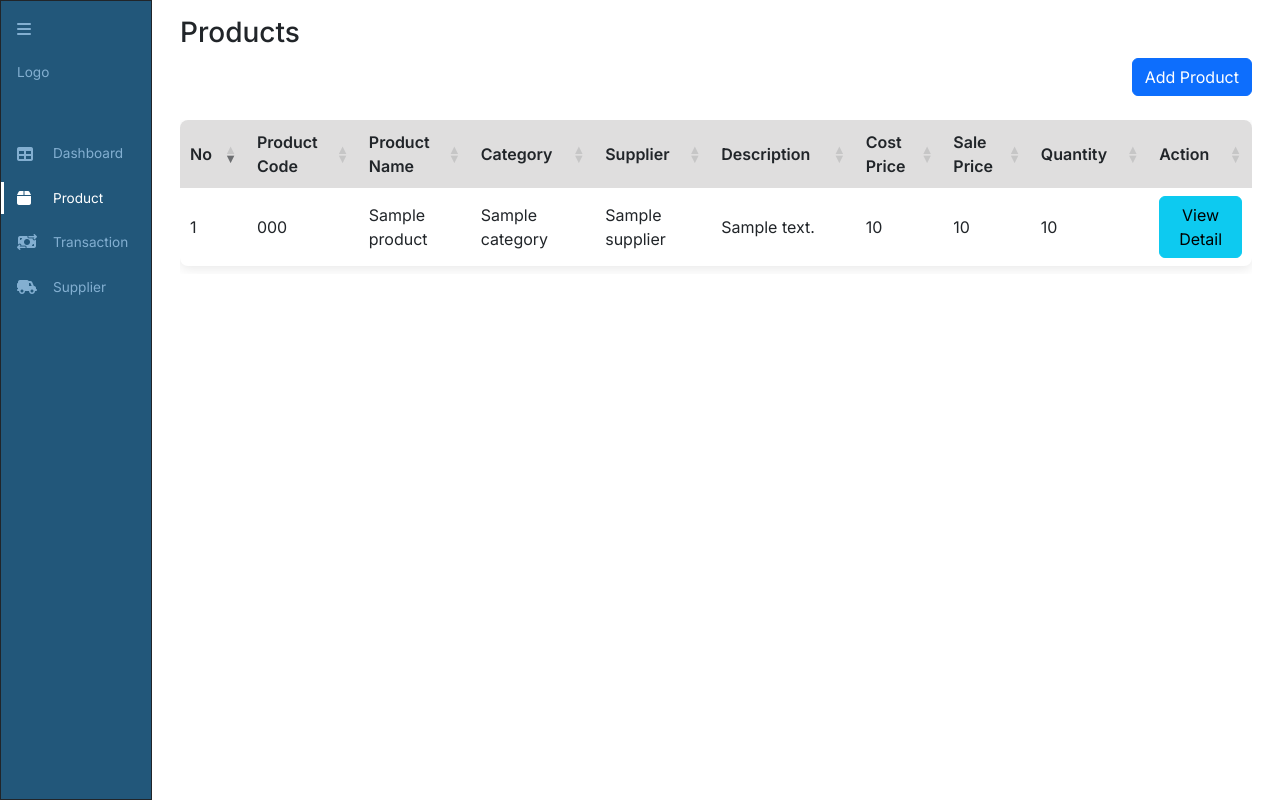
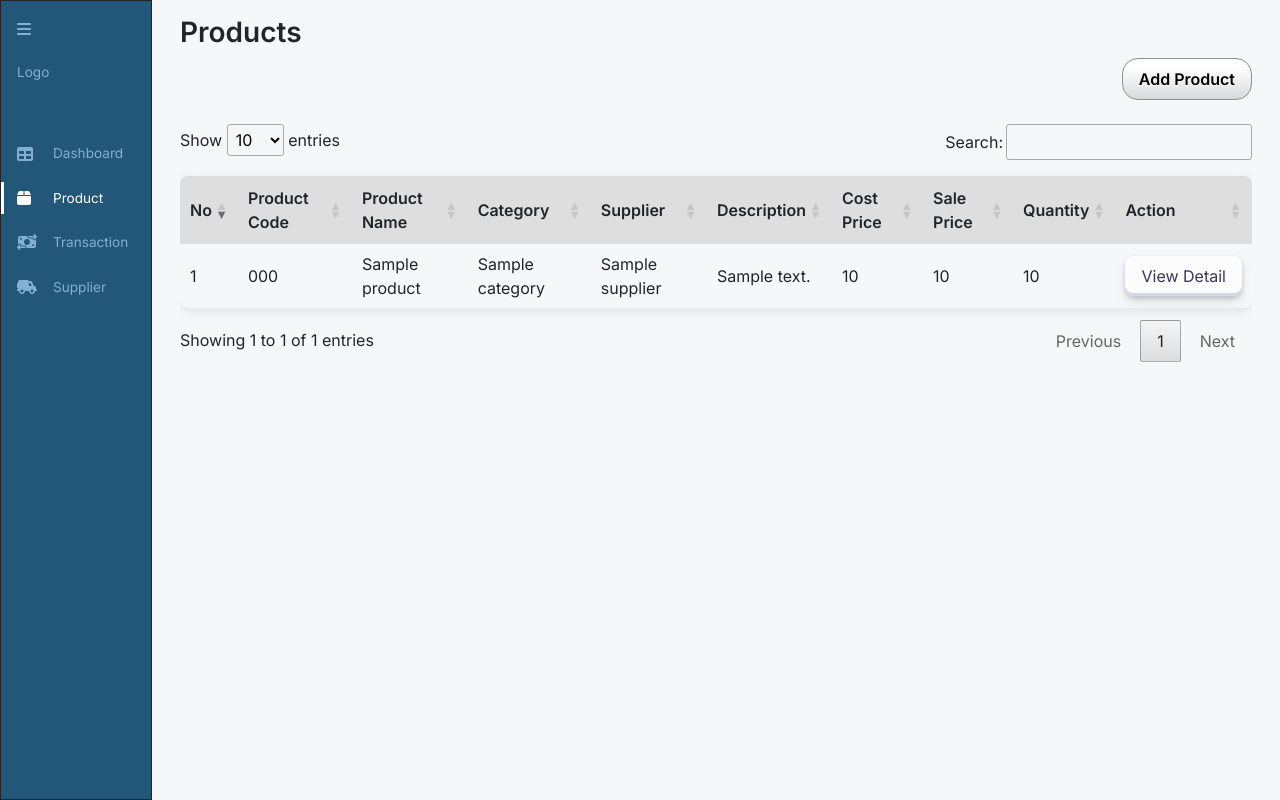
Before and after one commit to yitmeng00/inventory-mgmt-sys, a PHP site: page /product.php in a window 1280 px wide. Run offline with PHP 8.4, Linux system fonts and the light colour scheme; tables that the repository leaves empty or names only in its code hold one stand-in row (values such as "Sample post"); data that the repository does not hold is empty; some libraries are stand-ins or nearby versions.

Commit message:
Refactored styling for the system

```diff
--- a/assets/css/main.css
+++ b/assets/css/main.css
@@ -1,11 +1,17 @@
 @import url("https://fonts.googleapis.com/css2?family=Inter:wght@300;400;500;600&display=swap");
 
 :root {
-    --primary-color: #22577a;
-    --secondary-color: #38a3a5;
-    --tertiary-clor: #184e77;
+    --primary-color: rgb(34, 87, 122);
+    --secondary-color: rgb(56, 163, 165);
+    --tertiary-clor: rgb(24, 78, 119);
+    --primary-bg-color: rgb(246, 247, 248);
+    --table-th-color: rgb(223, 222, 222);
+    --table-tr-hover: rgb(238, 237, 237);
     --primary-font: "Inter", sans-serif;
-    --navbar-font-color: #83afd1;
+    --navbar-font-color: rgb(131, 175, 209);
+    --navbar-active: rgb(255, 255, 255);
+    --primary-box-shadow: rgba(0, 0, 0, 0.15) 0px 5px 15px 0px;
+    --secondary-box-shadow: rgba(0, 0, 0, 0.09) 0px 3px 12px;
 }
 
 body {
@@ -18,7 +24,7 @@ body {
 
 .active,
 .active i {
-    color: white !important;
+    color: var(--navbar-active) !important;
 }
 
 .active::before {
@@ -27,7 +33,7 @@ body {
     left: 0;
     width: 0.2rem;
     height: 2rem;
-    background-color: white;
+    background-color: var(--navbar-active);
 }
 
 /** Navbar **/
@@ -55,7 +61,7 @@ body {
 .ims__navbar-content a:hover,
 .ims__navbar-content a:hover i,
 .ims__navbar-content i:hover {
-    color: white;
+    color: var(--navbar-active);
 }
 
 .ims__navbar-link-container {
@@ -83,16 +89,19 @@ canvas {
 
 .dashboard__chart-content {
     border-radius: 0.5rem;
-    box-shadow: rgba(0, 0, 0, 0.15) 0px 5px 15px 0px;
+    box-shadow: var(--primary-box-shadow);
 }
 
 /* Main Content */
-#ims__main-dashboard {
-    background-color: #f6f7f8;
+#ims__main-dashboard,
+#ims__main-product,
+#ims__main-transaction,
+#ims__main-supplier {
+    background-color: var(--primary-bg-color);
 }
 
 .ims__overview-section-container {
-    box-shadow: rgba(0, 0, 0, 0.15) 0px 5px 15px 0px;
+    box-shadow: var(--primary-box-shadow);
 }
 
 .ims__overview-content-title p {
@@ -108,20 +117,20 @@ canvas {
 #ims__supplier-table {
     border: none;
     border-radius: 0.5rem;
-    box-shadow: rgba(0, 0, 0, 0.09) 0px 3px 12px;
+    box-shadow: var(--secondary-box-shadow);
 }
 
 #ims__product-table tbody tr:hover,
 #ims__transaction-table tbody tr:hover,
 #ims__supplier-table tbody tr:hover {
-    background-color: #f7f6f6;
+    background-color: var(--table-tr-hover);
 }
 
 #ims__product-table th,
 #ims__transaction-table th,
 #ims__supplier-table th {
     border: none;
-    background-color: #dfdede;
+    background-color: var(--table-th-color);
 }
 
 #ims__product-table_filter,
@@ -140,3 +149,80 @@ canvas {
     max-height: 20rem;
     width: auto;
 }
+
+.ims__add-btn {
+    padding: 0.5rem 1rem;
+    outline: none;
+    background-image: linear-gradient(
+        to top,
+        #d8d9db 0%,
+        #fff 80%,
+        #fdfdfd 100%
+    );
+    border-radius: 1rem;
+    border: 1px solid #8f9092;
+    transition: all 0.2s ease;
+    font-weight: 600;
+    text-shadow: 0 1px rgb(255, 255, 255);
+}
+
+.ims__add-btn:hover {
+    box-shadow: 0 4px 3px 1px rgb(252, 252, 252), 0 6px 8px rgb(214, 215, 217),
+        0 -4px 4px rgb(206, 207, 209), 0 -6px 4px rgb(254, 254, 254),
+        inset 0 0 3px 3px rgb(206, 207, 209);
+}
+
+.ims__add-btn:active {
+    box-shadow: 0 4px 3px 1px #fcfcfc, 0 6px 8px #d6d7d9, 0 -4px 4px #cecfd1,
+        0 -6px 4px #fefefe, inset 0 0 5px 3px #999, inset 0 0 30px #aaa;
+}
+
+.ims__view-detail-btn,
+.ims__add-item-submit-btn,
+.ims__view-detail-edit-btn,
+.ims__view-detail-dlt-btn {
+    border-radius: 0.5rem;
+    border: none;
+    box-shadow: rgba(45, 35, 66, 0.2) 0 2px 4px,
+        rgba(45, 35, 66, 0.15) 0 7px 13px -3px,
+        rgb(214, 214, 231) 0 -3px 0 inset;
+    color: #36395a;
+    padding: 0.5rem 1rem;
+    position: relative;
+    transition: box-shadow 0.15s, transform 0.15s;
+    white-space: nowrap;
+}
+
+.ims__view-detail-btn:hover,
+.ims__add-item-submit-btn:hover,
+.ims__view-detail-edit-btn:hover,
+.ims__view-detail-dlt-btn:hover {
+    box-shadow: rgba(45, 35, 66, 0.3) 0 4px 8px,
+        rgba(45, 35, 66, 0.2) 0 7px 13px -3px, rgb(214, 214, 231) 0 -3px 0 inset;
+    transform: translateY(-2px);
+}
+
+.ims__view-detail-btn:active,
+.ims__add-item-submit-btn:active,
+.ims__view-detail-edit-btn:active,
+.ims__view-detail-dlt-btn:active {
+    box-shadow: rgb(214, 214, 231) 0 3px 7px inset;
+    transform: translateY(2px);
+}
+
+.ims__view-detail-btn {
+    background-color: rgb(252, 252, 253);
+}
+
+.ims__add-item-submit-btn,
+.ims__view-detail-edit-btn {
+    background-color: rgb(115, 211, 255);
+}
+
+.ims__view-detail-dlt-btn {
+    background-color: rgb(255, 143, 143);
+}
+
+.ims__input-field {
+    border: 1px solid rgb(151, 151, 151);
+}
--- a/assets/js/element.js
+++ b/assets/js/element.js
@@ -26,6 +26,7 @@ class ElementFactory {
         const div = this.createDiv();
 
         const value = document.createElement(fontType);
+        value.classList.add("fw-bold")
         value.textContent = title;
 
         row.appendChild(col);
@@ -51,7 +52,6 @@ class ElementFactory {
     static createButton = (type, value) => {
         const btn = document.createElement("button");
         btn.type = type;
-        btn.classList.add("btn");
         btn.innerHTML = value;
 
         return btn;
@@ -65,9 +65,11 @@ class ElementFactory {
         disabled
     ) => {
         const label = document.createElement("label");
+        label.classList.add("fw-bold");
         label.textContent = labelText;
 
         const input = document.createElement("input");
+        input.classList.add("ims__input-field", "px-2", "py-1", "w-100", "rounded");
         input.type = inputType;
         input.name = inputName;
         input.value = inputValue;
@@ -118,9 +120,11 @@ class ElementFactory {
         selectedID
     ) => {
         const label = document.createElement("label");
+        label.classList.add("fw-bold");
         label.textContent = labelText;
 
         const select = document.createElement("select");
+        select.classList.add("ims__input-field", "px-2", "py-1", "w-100", "rounded");
         select.name = idPropertyName;
         select.disabled = disabled;
 
@@ -168,6 +172,7 @@ class ElementFactory {
 
     static createLabel = (value) => {
         const label = document.createElement("label");
+        label.classList.add("fw-bold");
         label.textContent = value;
 
         return label;
@@ -255,7 +260,7 @@ class ElementFactory {
                     "button",
                     "View Detail"
                 );
-                viewDetailButton.classList.add("btn", "btn-info");
+                viewDetailButton.classList.add("ims__view-detail-btn");
                 viewDetailButton.setAttribute("data-bs-toggle", "modal");
                 viewDetailButton.setAttribute("data-bs-target", "#ims__modal");
 
@@ -296,7 +301,7 @@ class ElementFactory {
                     "button",
                     "View Detail"
                 );
-                viewDetailButton.classList.add("btn", "btn-info");
+                viewDetailButton.classList.add("ims__view-detail-btn");
                 viewDetailButton.setAttribute("data-bs-toggle", "modal");
                 viewDetailButton.setAttribute("data-bs-target", "#ims__modal");
 
@@ -337,7 +342,7 @@ class ElementFactory {
                     "button",
                     "View Detail"
                 );
-                viewDetailButton.classList.add("btn", "btn-info");
+                viewDetailButton.classList.add("ims__view-detail-btn");
                 viewDetailButton.setAttribute("data-bs-toggle", "modal");
                 viewDetailButton.setAttribute("data-bs-target", "#ims__modal");
 
@@ -361,7 +366,7 @@ class ElementFactory {
             overviewContentCol.appendChild(overviewContentWrapper);
 
             const titleRow = this.createTitle(content.title, "p");
-            titleRow.classList.add("ims__overview-content-title");
+            titleRow.classList.add("ims__overview-content-title", "text-secondary");
 
             const dataRow = this.createRow();
             const dataCol = this.createCol();
@@ -478,6 +483,10 @@ class ElementFactory {
                 title: {
                     display: true,
                     text: "Total product over categories",
+                    align: "start",
+                    padding: {
+                        bottom: 30,
+                    },
                     font: {
                         size: 20,
                     },
@@ -598,6 +607,10 @@ class ElementFactory {
                 title: {
                     display: true,
                     text: "Purchase over months",
+                    align: "start",
+                    padding: {
+                        bottom: 30,
+                    },
                     font: {
                         size: 20,
                     },
@@ -716,6 +729,10 @@ class ElementFactory {
                 title: {
                     display: true,
                     text: "Sale over months",
+                    align: "start",
+                    padding: {
+                        bottom: 30,
+                    },
                     font: {
                         size: 20,
                     },
@@ -857,6 +874,10 @@ class ElementFactory {
                 title: {
                     display: true,
                     text: "Revenue and Profit over months",
+                    align: "start",
+                    padding: {
+                        bottom: 30,
+                    },
                     font: {
                         size: 20,
                     },
@@ -923,6 +944,10 @@ class ElementFactory {
                 title: {
                     display: true,
                     text: "Low stock products",
+                    align: "start",
+                    padding: {
+                        bottom: 30,
+                    },
                     font: {
                         size: 20,
                     },
@@ -1004,6 +1029,10 @@ class ElementFactory {
                 title: {
                     display: true,
                     text: "Best-selling products",
+                    align: "start",
+                    padding: {
+                        bottom: 30,
+                    },
                     font: {
                         size: 20,
                     },
@@ -1035,7 +1064,7 @@ class ElementFactory {
         const modalType =
             tableType.charAt(0).toUpperCase() + tableType.slice(1);
         if (actionType == "Add") {
-            this.renderModalHeader(modalHeader, `${actionType} ${modalType}`);
+            this.renderModalHeader(modalHeader, `New ${modalType}`);
         } else if (actionType == "Detail") {
             this.renderModalHeader(modalHeader, `${modalType} ${actionType}`);
         }
@@ -1080,7 +1109,7 @@ class ElementFactory {
 
     static renderModalHeader = (modalHeader, title) => {
         const modalTitle = document.createElement("h1");
-        modalTitle.classList.add("modal-title", "fs-5");
+        modalTitle.classList.add("modal-title", "fw-bold", "fs-4");
         modalTitle.textContent = title;
 
         const closeButton = this.createButton("button", "");
@@ -1310,13 +1339,13 @@ class ElementFactory {
             "gap-2"
         );
         const editButton = this.createButton("button", "Edit");
-        editButton.classList.add("btn-primary");
+        editButton.classList.add("ims__view-detail-edit-btn");
         editButton.addEventListener("click", () => {
             this.handleProductEditBtnEvent(editButton, form, response);
         });
 
         const deleteButton = this.createButton("button", "Delete");
-        deleteButton.classList.add("btn-danger");
+        deleteButton.classList.add("ims__view-detail-dlt-btn");
         deleteButton.addEventListener("click", () => {
             this.handleProductDltBtnEvent(response);
         });
@@ -1445,7 +1474,7 @@ class ElementFactory {
         const submitButtonContainer = this.createDiv();
         submitButtonContainer.classList.add("text-end");
         const submitButton = this.createButton("submit", "Submit");
-        submitButton.classList.add("btn-primary");
+        submitButton.classList.add("ims__add-item-submit-btn");
         submitButtonContainer.appendChild(submitButton);
 
         Promise.all([categoryPromise, supplierPromise]).then(() => {
@@ -1875,13 +1904,13 @@ class ElementFactory {
             "gap-2"
         );
         const editButton = this.createButton("button", "Edit");
-        editButton.classList.add("btn-primary");
+        editButton.classList.add("ims__view-detail-edit-btn");
         editButton.addEventListener("click", () => {
             this.handleTransactionEditBtnEvent(editButton, form, response);
         });
 
         const deleteButton = this.createButton("button", "Delete");
-        deleteButton.classList.add("btn-danger");
+        deleteButton.classList.add("ims__view-detail-dlt-btn");
         deleteButton.addEventListener("click", () => {
             this.handleTransactionDltBtnEvent(response);
         });
@@ -1970,7 +1999,7 @@ class ElementFactory {
         const submitButtonContainer = this.createDiv();
         submitButtonContainer.classList.add("text-end");
         const submitButton = this.createButton("submit", "Submit");
-        submitButton.classList.add("btn-primary");
+        submitButton.classList.add("ims__add-item-submit-btn");
         submitButtonContainer.appendChild(submitButton);
 
         Promise.all([typePromise, productPromise]).then(() => {
@@ -2271,13 +2300,13 @@ class ElementFactory {
             "gap-2"
         );
         const editButton = this.createButton("button", "Edit");
-        editButton.classList.add("btn-primary");
+        editButton.classList.add("ims__view-detail-edit-btn");
         editButton.addEventListener("click", () => {
             this.handleSupplierEditBtnEvent(editButton, form, response);
         });
 
         const deleteButton = this.createButton("button", "Delete");
-        deleteButton.classList.add("btn-danger");
+        deleteButton.classList.add("ims__view-detail-dlt-btn");
         deleteButton.addEventListener("click", () => {
             this.handleSupplierDltBtnEvent(response);
         });
@@ -2338,7 +2367,7 @@ class ElementFactory {
         const submitButtonContainer = this.createDiv();
         submitButtonContainer.classList.add("text-end");
         const submitButton = this.createButton("submit", "Submit");
-        submitButton.classList.add("btn-primary");
+        submitButton.classList.add("ims__add-item-submit-btn");
         submitButtonContainer.appendChild(submitButton);
 
         form.appendChild(supplierNameInput);
--- a/assets/js/product.js
+++ b/assets/js/product.js
@@ -14,7 +14,7 @@ class Product {
         const productBtnContainer = ElementFactory.createDiv();
         productBtnContainer.classList.add("text-end");
         const productBtn = ElementFactory.createButton("button", "Add Product");
-        productBtn.classList.add("btn-primary", "mb-4");
+        productBtn.classList.add("ims__add-btn", "mb-4");
         productBtn.setAttribute("data-bs-toggle", "modal");
         productBtn.setAttribute("data-bs-target", "#ims__modal");
         productBtn.addEventListener("click", () => {
@@ -64,10 +64,6 @@ class Product {
                         products
                     );
 
-                    $(productTable).DataTable({
-                        order: [[0, "desc"]],
-                    });
-
                     productTableRow.appendChild(productTableCol);
                     productTableCol.appendChild(productTableContainer);
                     productTableContainer.appendChild(productTable);
@@ -75,6 +71,10 @@ class Product {
                     productSect.appendChild(productTitleRow);
                     productSect.appendChild(productBtnRow);
                     productSect.appendChild(productTableRow);
+
+                    $(productTable).DataTable({
+                        order: [[0, "desc"]],
+                    });
                 } else {
                     console.error(
                         "Error fetching product data: ",
--- a/assets/js/supplier.js
+++ b/assets/js/supplier.js
@@ -17,7 +17,7 @@ class Supplier {
             "button",
             "Add Supplier"
         );
-        supplierBtn.classList.add("btn-primary", "mb-4");
+        supplierBtn.classList.add("ims__add-btn", "mb-4");
         supplierBtn.setAttribute("data-bs-toggle", "modal");
         supplierBtn.setAttribute("data-bs-target", "#ims__modal");
         supplierBtn.addEventListener("click", () => {
@@ -64,10 +64,6 @@ class Supplier {
                         suppliers
                     );
 
-                    $(supplierTable).DataTable({
-                        order: [[0, "desc"]],
-                    });
-
                     supplierTableRow.appendChild(supplierTableCol);
                     supplierTableCol.appendChild(supplierTableContainer);
                     supplierTableContainer.appendChild(supplierTable);
@@ -75,6 +71,10 @@ class Supplier {
                     supplierSect.appendChild(supplierTitleRow);
                     supplierSect.appendChild(supplierBtnRow);
                     supplierSect.appendChild(supplierTableRow);
+
+                    $(supplierTable).DataTable({
+                        order: [[0, "desc"]],
+                    });
                 } else {
                     console.error(
                         "Error fetching supplier data: ",
--- a/assets/js/transaction.js
+++ b/assets/js/transaction.js
@@ -20,7 +20,7 @@ class Transaction {
             "button",
             "Add Transaction"
         );
-        transactionBtn.classList.add("btn-primary", "mb-4");
+        transactionBtn.classList.add("ims__add-btn", "mb-4");
         transactionBtn.setAttribute("data-bs-toggle", "modal");
         transactionBtn.setAttribute("data-bs-target", "#ims__modal");
         transactionBtn.addEventListener("click", () => {
@@ -70,10 +70,6 @@ class Transaction {
                         transactions
                     );
 
-                    $(transactionTable).DataTable({
-                        order: [[0, "desc"]],
-                    });
-
                     transactionTableRow.appendChild(transactionTableCol);
                     transactionTableCol.appendChild(transactionTableContainer);
                     transactionTableContainer.appendChild(transactionTable);
@@ -81,6 +77,10 @@ class Transaction {
                     transactionSect.appendChild(transactionTitleRow);
                     transactionSect.appendChild(transactionBtnRow);
                     transactionSect.appendChild(transactionTableRow);
+
+                    $(transactionTable).DataTable({
+                        order: [[0, "desc"]],
+                    });
                 } else {
                     console.error(
                         "Error fetching transaction data: ",
```
